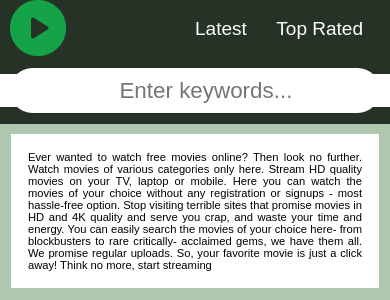
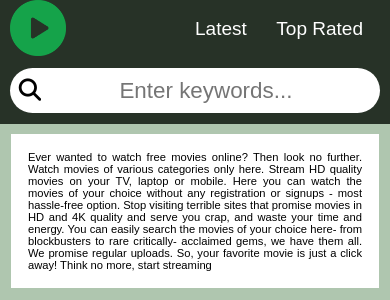
Before and after one commit to Raazkatwal/Rmovies, a PHP site: page /index.php in a window 390 px wide. Shown: the top 300 px of the page. Run offline with PHP 8.4, Linux system fonts and the light colour scheme; data comes from the database, SQL or seed files in the repository; some libraries are stand-ins or nearby versions.

Commit message:
edited search bar for mobile phones

```diff
--- a/nav.php
+++ b/nav.php
@@ -3,12 +3,10 @@
             <a href="index">
                 <img src="img/logo.png" class="icon" title="Rmovies">
             </a>
-        <div class="search-section">
+        <form class="search-section">
                 <i class="fa-solid fa-magnifying-glass search-icon"></i>
-                <form action="search" method="post">
                 <input type="text" class="search" placeholder="Enter keywords..." name = 'search' autocomplete='off'>
-                </form>
-        </div>
+        </form>
         <div class="nav-btn-section">
             <a href = "index#trending" class="nav-btn nav-btn-first">Trending</a>
             <a href = "index#latest" class="nav-btn">Latest</a>
```
